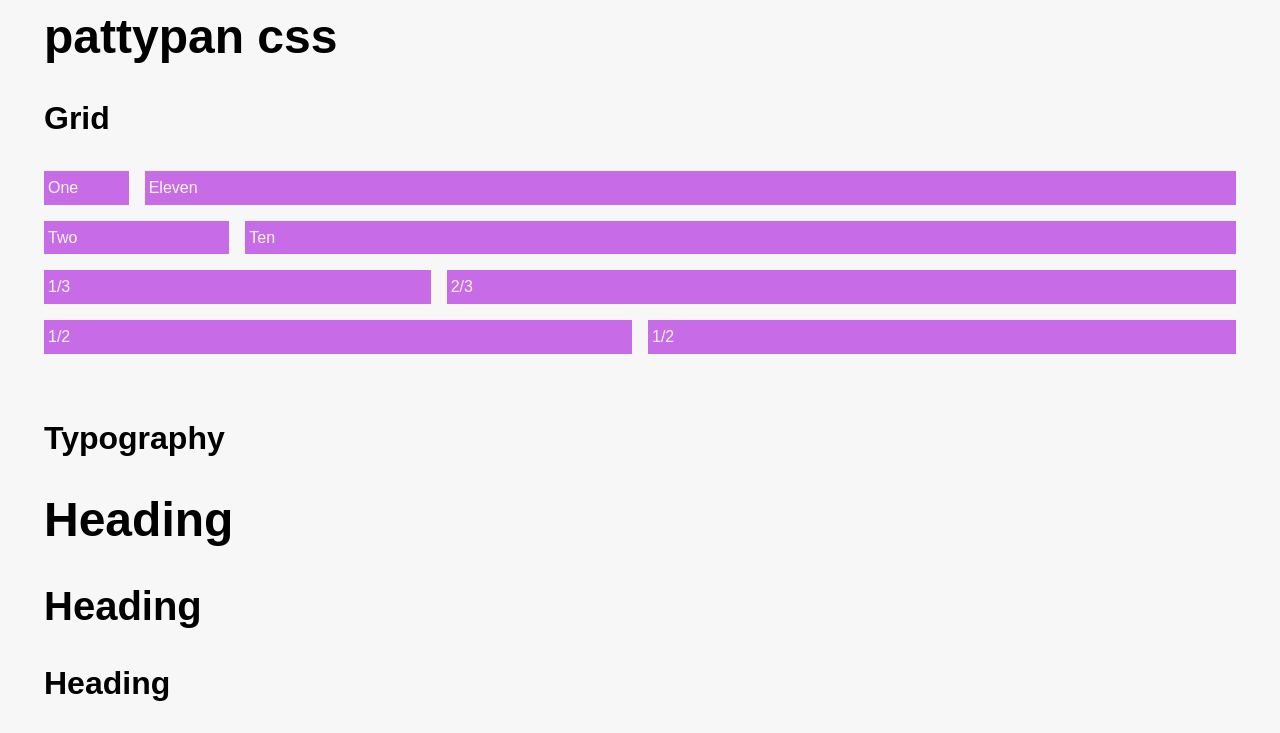
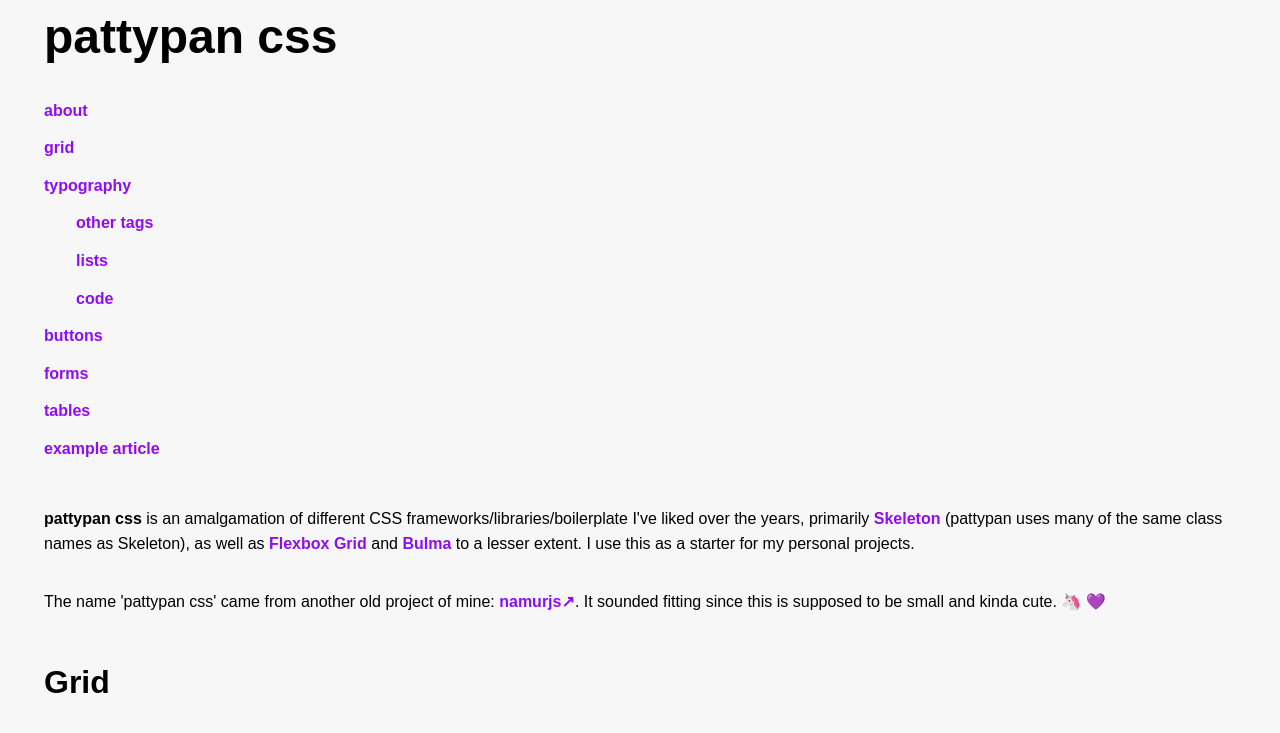
Before and after one commit to hcb/pattypan-css, a website: page src/index.html in a window 1280 px wide. Shown: the top 733 px of the page. Drawn offline with Linux system fonts and the light colour scheme.

Commit message:
Add nav, add readme

```diff
--- a/src/index.html
+++ b/src/index.html
@@ -26,8 +26,31 @@
 
     <header class="container">
         <h1>pattypan css</h1>
+        <nav>
+            <ul>
+                <li><a href="#about">about</a></li>
+                <li><a href="#grid">grid</a></li>
+                <li><a href="#typography">typography</a>
+                    <ul>
+                        <li><a href="#other-tags">other tags</a></li>
+                        <li><a href="#lists">lists</a></li>
+                        <li><a href="#code">code</a></li>
+                    </ul>
+                </li>
+                <li><a href="#buttons">buttons</a></li>
+                <li><a href="#forms">forms</a></li>
+                <li><a href="#tables">tables</a></li>
+                <li><a href="#article">example article</a></li>
+            </ul>
+        </nav>
     </header>
     <main class="container">
+        <section class="about" id="about">
+
+            <p><strong>pattypan css</strong> is an amalgamation of different CSS frameworks/libraries/boilerplate I've liked over the years, primarily <a href="https://github.com/dhg/Skeleton">Skeleton</a> (pattypan uses many of the same class names as Skeleton), as well as <a href="https://github.com/kristoferjoseph/flexboxgrid">Flexbox Grid</a> and <a href="https://github.com/jgthms/bulma">Bulma</a> to a lesser extent. I use this as a starter for my personal projects.</p>
+
+<p>The name 'pattypan css' came from another old project of mine: <a href="https://www.cakehat.com/namurjs">namurjs↗</a>. It sounded fitting since this is supposed to be small and kinda cute. 🦄 💜</p>
+        </section>
         <section class="grid" id="grid">
             <h3>Grid</h3>
             <div class="row">
@@ -79,7 +102,7 @@
                 mollitia. Cupiditate.</p>
 
             <!-- Other styled text tags -->
-            <h4>Other Tags</h4>
+            <h4 id="other-tags">Other Tags</h4>
             <a href="#">Link</a>
             <strong>Bolded</strong>
             <em>Italicized</em>
@@ -116,16 +139,14 @@
                 <li>Wash your hair</li>
             </ol>
 
-            <h4>Code</h4>
+            <h4 id="code">Code</h4>
             <pre><code>.some-class { background-color: red; }</code></pre>
             <p>Lorem ipsum dolor sit amet consectetur adipisicing elit. Non laudantium veritatis voluptatem laboriosam,
                 quibusdam libero ad, voluptatibus saepe obcaecati exercitationem eaque, temporibus asperiores excepturi
                 quas laborum. Fugiat quod quibusdam veritatis.</p>
         </section>
 
-
-
-        <section class="buttons">
+        <section class="buttons" id="buttons">
             <h3>Buttons</h3>
             <!-- Standard buttons -->
             <a class="button" href="#">Anchor button</a>
@@ -140,7 +161,7 @@
             <input class="button-primary" type="button" value="button input">
         </section>
 
-        <section class="forms">
+        <section class="forms" id="forms">
             <h3>Forms</h3>
 
             <form>
@@ -222,13 +243,9 @@
                 </label>
                 <input class="button-primary" type="submit" value="Submit">
             </form>
-
-            <!-- Always wrap checkbox and radio inputs in a label and use a <span class="label-body"> inside of it -->
-
-            <!-- Note: The class .u-full-width is just a utility class shorthand for width: 100% -->
         </section>
 
-        <section class="tables">
+        <section class="tables" id="tables">
             <h3>Tables</h3>
             <table class="u-full-width">
                 <thead>
@@ -255,7 +272,8 @@
                 </tbody>
             </table>
         </section>
-        <section class="lorem">
+        <section class="article" id="article">
+            <article>
                 <h3>Article</h3>
                 <img src="https://placekitten.com/g/200/300" alt="Image float left" class="u-pull-left">
                 <p>Lorem ipsum dolor sit amet <a href="#">consectetur</a> adipisicing elit. <em>Numquam quaerat corporis
@@ -270,7 +288,6 @@
                     rerum architecto nostrum eius praesentium! Nihil, dolorum.
                 </p>
                 <img src="https://placekitten.com/400/320" alt="Image float right" class="u-pull-right">
-
                 <p>Minima tenetur alias, unde nihil totam at doloribus sunt blanditiis hic odit officia nostrum tempore vero
                     ratione amet velit illum, rerum voluptate quia voluptates quae veniam ipsum eum. Cumque, natus.</p>
                 <p>Magnam et assumenda nulla odio deleniti quos magni consequuntur dolore itaque eos illum tempore libero,
@@ -306,7 +323,6 @@
                     Doloremque facere facilis, sapiente in suscipit dolore a? Inventore quae voluptate esse vel. Doloremque
                     autem inventore nemo laborum in esse at, libero, reiciendis quia sunt exercitationem culpa repudiandae
                     consequatur blanditiis?</p>
-
                 <div class="row">
                     <div class="column one-half">
                         <h4>A Kitten Called Destiny</h4>
@@ -319,13 +335,12 @@
                         <p>Odit, cupiditate optio veniam, libero ratione porro assumenda iste error, sunt sapiente
                             aspernatur? Fuga error placeat delectus! Nulla maxime earum expedita qui reiciendis aliquid
                             vero. Commodi quod iure quas incidunt.</p>
-
                     </div>
-
                     <div class="column one-half">
                         <img src="http://placekitten.com/g/800/525" alt="A place kitten">
                     </div>
                 </div>
+            </article>
         </section>
 
     </main>
--- a/src/main.css
+++ b/src/main.css
@@ -159,7 +159,7 @@ p {
 a {
     color: var(--primary);
     transition: all 250ms;
-    text-decoration-style: wavy;
+    text-decoration: none;
     font-weight: 600;
 }
 
@@ -167,6 +167,14 @@ a:hover {
     color: var(--secondary);
 }
 
+/* Nav // =^.^= =^.^= =^.^= =^.^= =^.^= =^.^= */
+nav {
+    display: flex;flex-direction: row;
+}
+
+nav ul li{
+    list-style-type: none;
+}
 
 /* Lists // =^.^= =^.^= =^.^= =^.^= =^.^= =^.^= */
 ul {
```
Also changed, not shown: src/README.md (added). Lines whose indentation alone changed are shown as unchanged.
